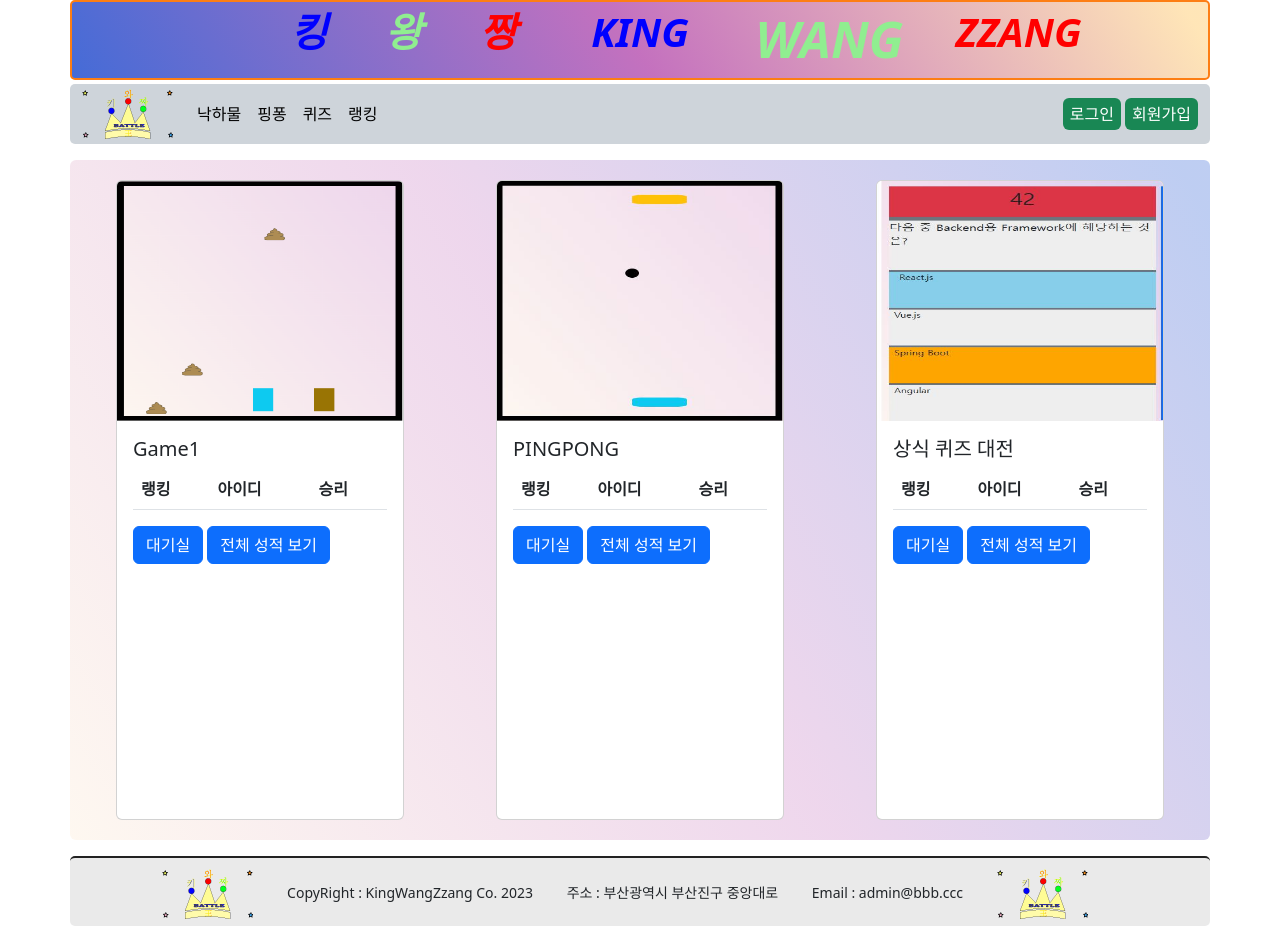
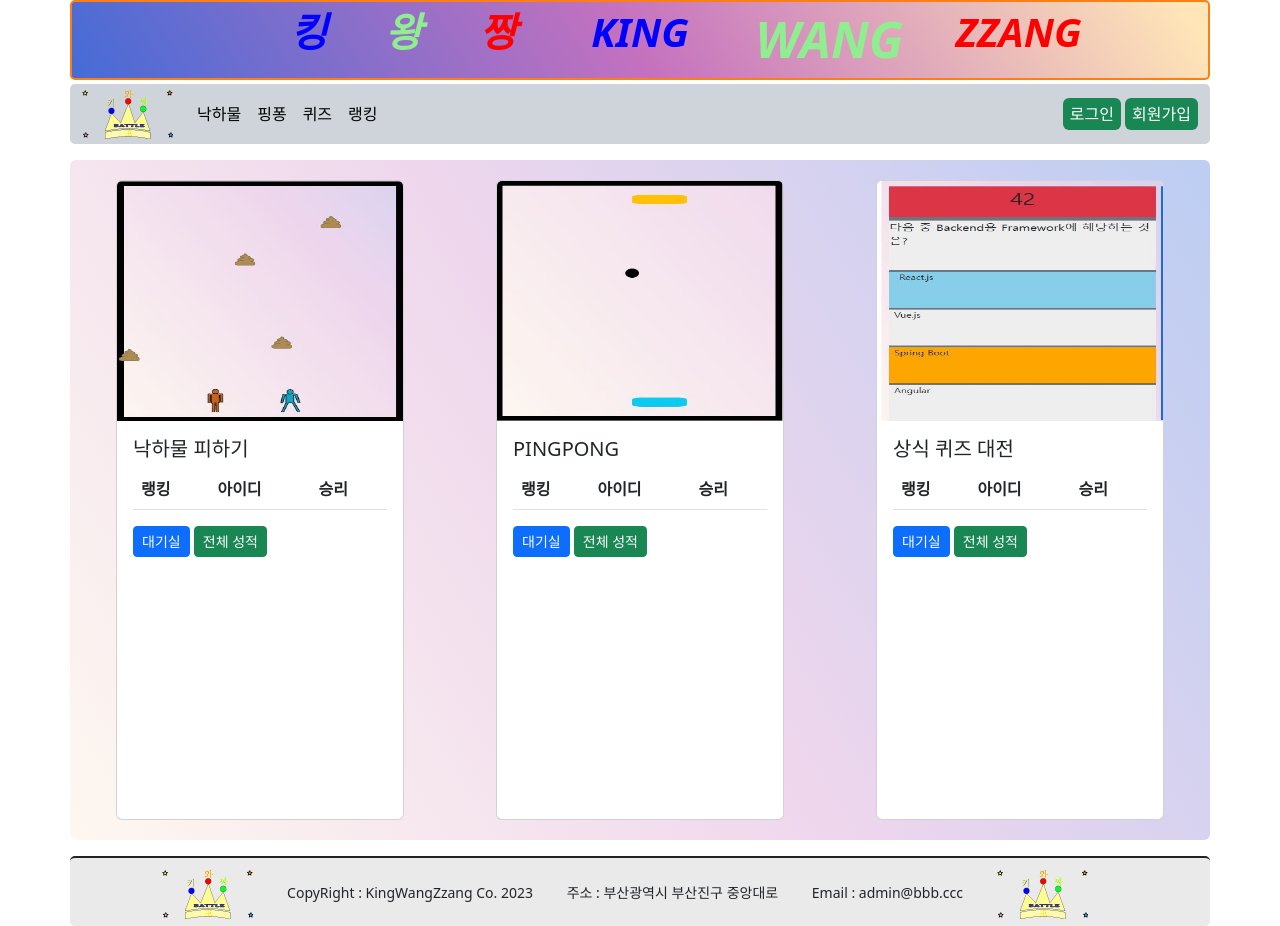
Before and after one commit to lamb0693/king, a Spring Boot app: page / in a window 1280 px wide. Run offline with Spring Boot 4, Linux system fonts and the light colour scheme; lists and menus that the app fills with data are empty; some of the project's set-up classes (security, data sources, template engines, error pages and the like) are left out, and stand-ins take their place; some libraries are stand-ins or nearby versions.

Commit message:
add result list and ranker search box remember me

```diff
--- a/src/main/java/com/example/king/service/GameResultService.java
+++ b/src/main/java/com/example/king/service/GameResultService.java
@@ -14,4 +14,6 @@ public interface GameResultService {
     public GameResultListPageDTO getGameResultList(String userId, String gameKind, Pageable pageable);
 
     public void createGameResult(GameResultCreateDTO gameResultCreateDTO);
+
+    String removeGameResult(long game_id);
 }
--- a/src/main/resources/static/css/ddongGameRoom.css
+++ b/src/main/resources/static/css/ddongGameRoom.css
@@ -3,14 +3,12 @@
     width: 30px;
     height: 50px;
     top : 450px;
-    background-color:#997404;
     position: absolute;
 }
 .player1_char{
     width: 30px;
     height: 50px;
     top:450px;
-    background-color:  #0dcaf0;
     position: absolute;
 }
 /*
--- a/src/main/resources/templates/home.html
+++ b/src/main/resources/templates/home.html
@@ -11,7 +11,7 @@
             <div class="card" style="width: 18rem;">
                 <img src="/image/ddong_game.png" height="240px" class="card-img-top" alt="gameImage1">
                 <div class="card-body">
-                    <h5 class="card-title">Game1</h5>
+                    <h5 class="card-title">낙하물 피하기</h5>
                     <table class="table">
                         <thead>
                         <tr>
@@ -29,8 +29,8 @@
                         </tbody>
                     </table>
 
-                    <a th:href="@{/ddong/waitingroom}" class="btn btn-primary">대기실</a>
-                    <a th:href="@{/}" class="btn btn-primary">전체 성적 보기</a>
+                    <a th:href="@{/ddong/waitingroom}" class="btn btn-sm btn-primary">대기실</a>
+                    <a href="http://localhost:8080/result/listRanker?page=0&game_kind=LADDER&order_by=winCount&order=DESC" class="btn btn-sm btn-success">전체 성적</a>
                 </div> <!--/* end of class card body */-->
             </div> <!--/* end of class card */-->
         </div>  <!--/* end of class col-4 */-->
@@ -56,8 +56,8 @@
                         </tbody>
                     </table>
 
-                    <a th:href="@{/ping/waitingroom}" class="btn btn-primary">대기실</a>
-                    <a th:href="@{/}" class="btn btn-primary">전체 성적 보기</a>
+                    <a th:href="@{/ping/waitingroom}" class="btn btn-sm btn-primary">대기실</a>
+                    <a href="http://localhost:8080/result/listRanker?page=0&game_kind=PING&order_by=winCount&order=DESC" class="btn btn-sm btn-success">전체 성적</a>
                 </div>   <!--/* end of class card body */-->
             </div> <!--/* end of class card */-->
         </div> <!--/* end of class col-4 */-->
@@ -83,8 +83,8 @@
                         </tbody>
                     </table>
 
-                    <a th:href="@{/quiz/waitingroom}" class="btn btn-primary">대기실</a>
-                    <a th:href="@{/}" class="btn btn-primary">전체 성적 보기</a>
+                    <a th:href="@{/quiz/waitingroom}" class="btn btn-sm btn-primary">대기실</a>
+                    <a href="http://localhost:8080/result/listRanker?page=0&game_kind=QUIZ&order_by=winCount&order=DESC" class="btn btn-sm btn-success">전체 성적</a>
                 </div> <!--/* end of class card body */-->
             </div> <!--/* end of class card */-->
         </div> <!--/* end of class col-4 */-->
--- a/src/main/resources/templates/login/loginForm.html
+++ b/src/main/resources/templates/login/loginForm.html
@@ -22,6 +22,9 @@
                 <div class="login_btn">
                     <input type="submit" value="로그인">
                 </div>
+                <div>
+                    <label class="fs-6" for="remember">remember me</label><input class="fs-6" id="remember" type="checkbox" name="remember-me">
+                </div>
             </form>
             <a href="/member/forgotPassword" style="font-size:20px">forgot password?</a>
         </div>
--- a/src/main/resources/templates/member/viewMembers.html
+++ b/src/main/resources/templates/member/viewMembers.html
@@ -10,7 +10,7 @@
             Member Table
         </div>
 
-        <div style="height:490px; margin-top: 40px">
+        <div style="height:490px; margin-top: 40px; overflow: hidden">
             <table class="table table-info">
                 <thead>
                 <tr>
--- a/src/main/resources/templates/quiz/waitingRoom.html
+++ b/src/main/resources/templates/quiz/waitingRoom.html
@@ -10,7 +10,7 @@
 
     <div class="row" style="height : 680px; background:linear-gradient(58.2deg, rgba(255, 204, 112, 0.1) -3%, rgba(171, 53, 163, 0.2) 49.3%, rgba(40, 91, 212, 0.3) 97.7%);  padding : 20px 0; border-radius: 6px">
         <div class="container d-flex" style="height: 50px;">
-            <div class="alert alert-success flex-grow-1" style="height: 50px; margin-right: 20px" role="alert">
+            <div class="alert alert-primary flex-grow-1" style="height: 50px; margin-right: 20px" role="alert">
                 Quiz 대기실
             </div>
             <div class="flex-shrink-0">
--- a/src/main/resources/templates/result/searchRankerForm.html
+++ b/src/main/resources/templates/result/searchRankerForm.html
@@ -15,7 +15,7 @@
                     <div class="input-group">
                         <div class="input-group">
                             <select class="form-select" name="game_kind" aria-label="Default select example">
-                                <option value="PING" th:selected="${game_kind=='PING'}">PING</option>
+                                <option value="PING" th:selected="${game_kind=='PING'}">Pingpong</option>
                                 <option value="LADDER" th:selected="${game_kind=='LADDER'}">낙하물</option>
                                 <option value="QUIZ" th:selected="${game_kind=='QUIZ'}">QUIZ</option>
                             </select>
@@ -38,7 +38,7 @@
             </form>
         </div>
 
-        <div style="height: 480px">
+        <div style="height: 480px; overflow: hidden">
             <table class="table table-info">
                 <thead>
                 <tr>
```
Also changed, not shown: src/main/java/com/example/king/config/SecurityConfig.java (+6 -1 lines), src/main/java/com/example/king/controller/GameResultController.java (+13 -0 lines), src/main/java/com/example/king/serviceImpl/GameResultServiceImpl.java (+17 -18 lines), src/main/resources/templates/result/viewGameResult.html (+18 -4 lines), src/main/resources/static/image/ddong_game.png.
